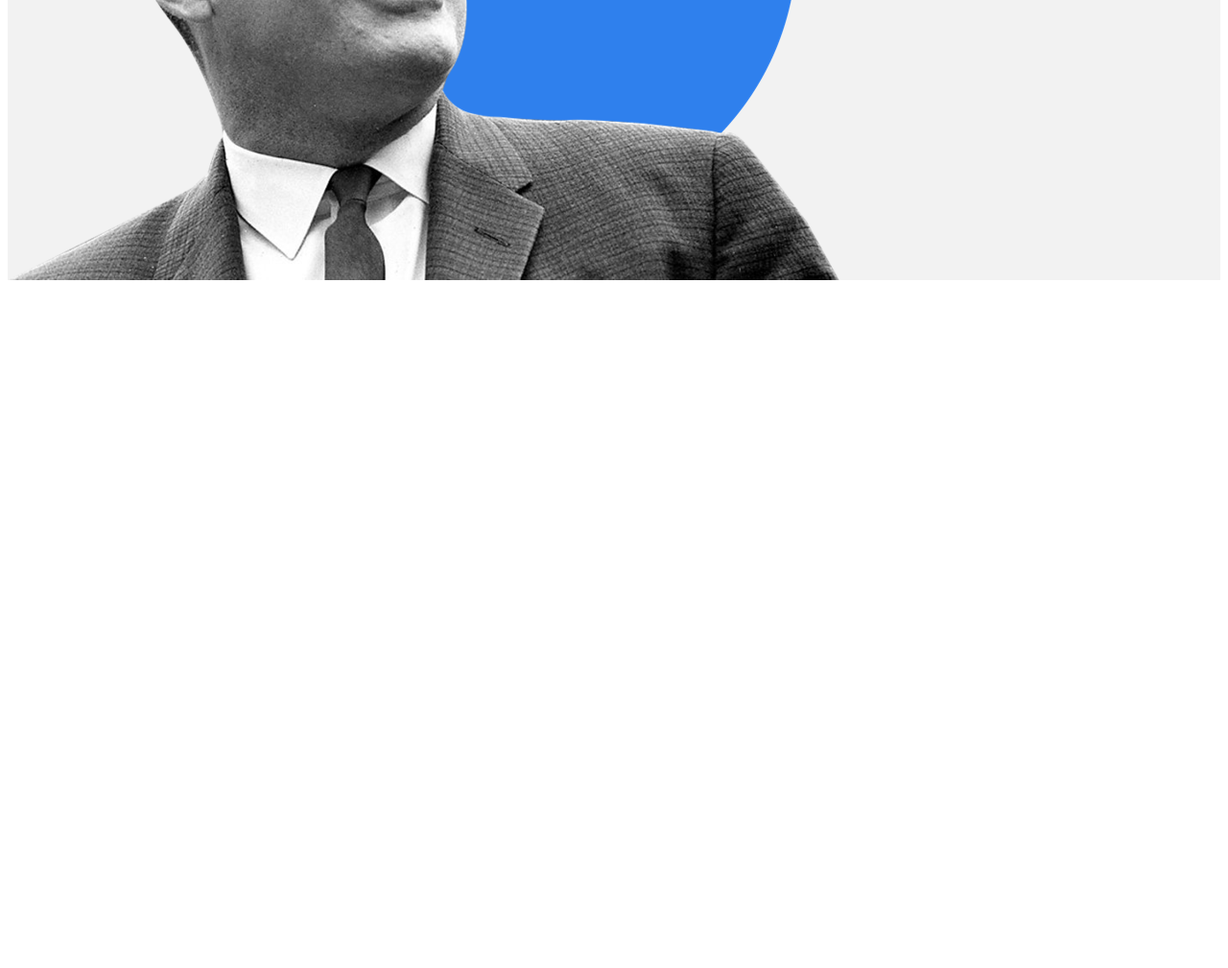
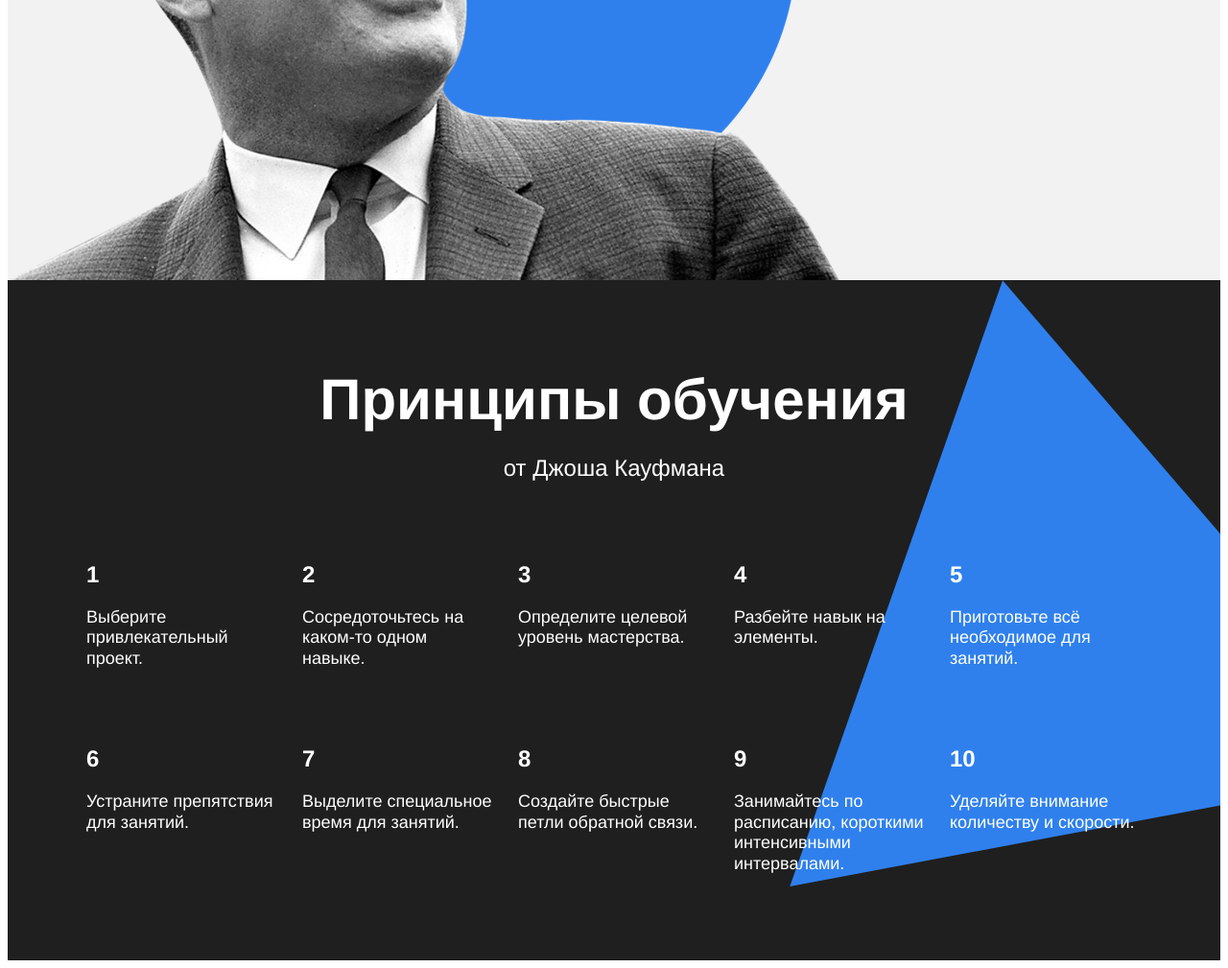
Before and after one commit to khanagua/how-to-learn, a plain HTML site: page index.html in a window 1280 px wide. Shown: the part 2613-3622 px from the top of the page at 96% size. Before the commit the page ends 2913 px from the top, so only its background shows below. Drawn offline with Linux system fonts and the light colour scheme.

Commit message:
Добавляет блок kaufman

```diff
--- a/index.html
+++ b/index.html
@@ -70,12 +70,57 @@
       </section>
 
       <section class="feynman">
-        <div class="feynman__title">Метод Фейнмана</div>
+        <h2 class="feynman__title">Метод Фейнмана</h2>
         <div class="feynman__subtitle">Выучить и не забыть.</div>
         <a class="feynman__link" href="#">Подробнее &#8594;</a>
       </section>
 
       <section class="kaufman">
+        <h2 class="section-title section-title_theme_dark">Принципы обучения</h2>
+        <div class="section-subtitle section-subtitle_theme_dark">от Джоша Кауфмана</div>
+        <div class="table table_theme_dark">
+          <div class="table__cell table__cell_theme_dark">
+            <p class="table__heading table__heading_theme_dark">1</p>
+            <p class="table__text table__text_theme_dark">Выберите привлекательный проект.</p>
+          </div>
+          <div class="table__cell table__cell_theme_dark">
+            <p class="table__heading table__heading_theme_dark">2</p>
+            <p class="table__text table__text_theme_dark">Сосредоточьтесь на каком-то одном навыке.</p>
+          </div>
+          <div class="table__cell table__cell_theme_dark">
+            <p class="table__heading table__heading_theme_dark">3</p>
+            <p class="table__text table__text_theme_dark">Определите целевой уровень мастерства.</p>
+          </div>
+          <div class="table__cell table__cell_theme_dark">
+            <p class="table__heading table__heading_theme_dark">4</p>
+            <p class="table__text table__text_theme_dark">Разбейте навык на элементы.</p>
+          </div>
+          <div class="table__cell table__cell_theme_dark">
+            <p class="table__heading table__heading_theme_dark">5</p>
+            <p class="table__text table__text_theme_dark">Приготовьте всё необходимое для занятий.</p>
+          </div>
+          <div class="table__cell table__cell_theme_dark">
+            <p class="table__heading table__heading_theme_dark">6</p>
+            <p class="table__text table__text_theme_dark">Устраните препятствия для занятий.</p>
+          </div>
+          <div class="table__cell table__cell_theme_dark">
+            <p class="table__heading table__heading_theme_dark">7</p>
+            <p class="table__text table__text_theme_dark">Выделите специальное время для занятий.</p>
+          </div>
+          <div class="table__cell table__cell_theme_dark">
+            <p class="table__heading table__heading_theme_dark">8</p>
+            <p class="table__text table__text_theme_dark">Создайте быстрые петли обратной связи.</p>
+          </div>
+          <div class="table__cell table__cell_theme_dark">
+            <p class="table__heading table__heading_theme_dark">9</p>
+            <p class="table__text table__text_theme_dark">Занимайтесь по расписанию, короткими интенсивными интервалами.</p>
+          </div>
+          <div class="table__cell table__cell_theme_dark">
+            <p class="table__heading table__heading_theme_dark">10</p>
+            <p class="table__text table__text_theme_dark">Уделяйте внимание количеству и скорости.</p>
+          </div>
+        </div>
+        <div class="kaugman__triangle"></div>
       </section>
     </main>
     <footer class="footer">
--- a/styles/style.css
+++ b/styles/style.css
@@ -124,6 +124,10 @@
   text-align: center;
 }
 
+.section-title_theme_dark {
+  color: #fff;
+}
+
 .section-subtitle {
   width: 60%;
   margin: 0 auto;
@@ -131,6 +135,10 @@
   font-size: 24px;
   font-weight: normal;
   text-align: center;
+}
+
+.section-subtitle_theme_dark {
+  color: #fff;
 }
 
 .digits {
@@ -148,6 +156,13 @@
 .table__cell {
   width: 250px;
   margin-top: 60px;
+}
+
+.table__cell_theme_dark {
+  width: 200px;
+  color: white;
+  margin-right: 0;
+  margin-top: 80px;
 }
 
 .table__heading {
@@ -200,10 +215,23 @@
   color: #2f80ed;
 }
 
-/* и элемента с модификатором вида ключ-значение */
-.table__cell_theme_dark {
-  width: 200px;
-  color: white;
-  margin-right: 0;
-  margin-top: 80px;
+.kaufman {
+  background-color: #1f1f1f;
+  padding-top: 90px;
+  padding-bottom: 90px;
+  position: relative;
+  z-index: 0;
+  overflow: hidden;
 }
+
+.kaugman__triangle {
+  position: absolute;
+  width: 877px;
+  height: 877px;
+  top: 0;
+  right: -210px;
+  background-image: url(../images/kaufman-triangle.svg);
+  background-repeat: no-repeat;
+  background-size: 100%;
+  z-index: -1;
+}
```
